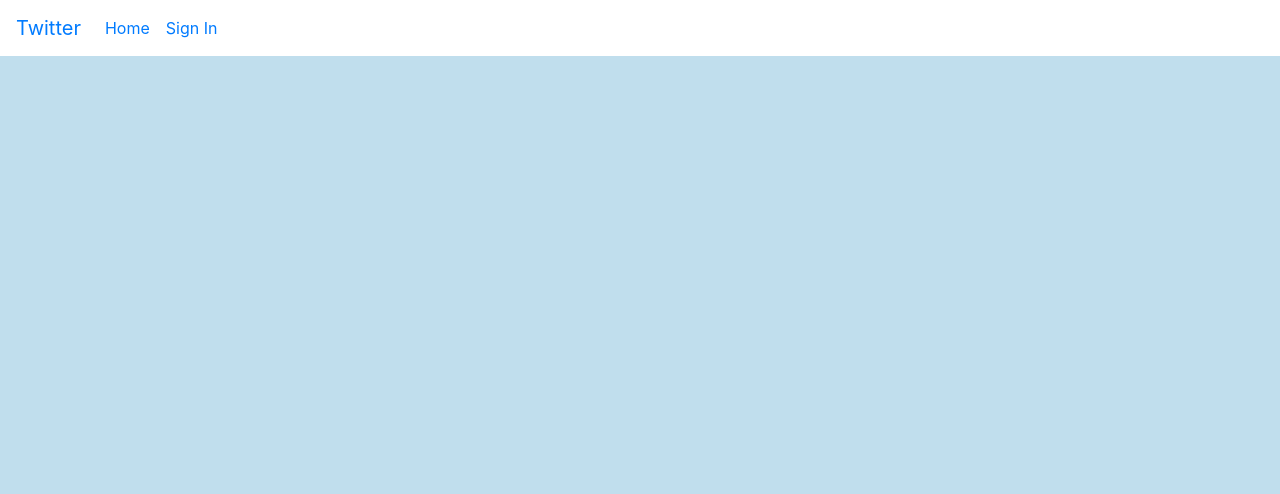
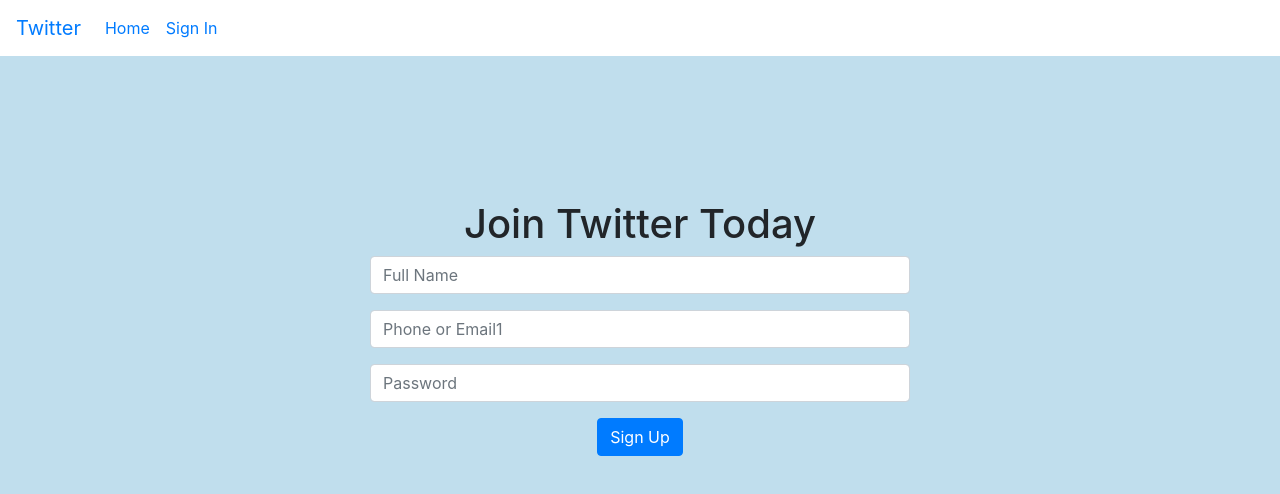
Before and after one commit to rahul9mody/bootstrap_socialSiteMockUp, a plain HTML site: page signin.html in a window 1280 px wide. Drawn offline with nearby package versions, Linux system fonts and the light colour scheme.

Commit message:
structural changes to signup page

```diff
--- a/css/style.css
+++ b/css/style.css
@@ -29,3 +29,7 @@ body{
 	color: #00aced;
 
 }
+
+.text-center {
+   text-align:center
+}
--- a/signin.html
+++ b/signin.html
@@ -33,6 +33,45 @@
       </div>
     </div>
 
+    <br>
+    <br>
+    <br>
+
+    <br>
+    <br>
+    <br>
+    <div class="container">
+      <div class="row">
+        <div class="col-3">
+
+        </div>
+        <div class="col-6 text-center">
+          <strong><h1>Join Twitter Today</h1></strong>
+          <form>
+            <div class="form-group">
+
+              <input type="text" class="form-control" id="fullName" placeholder="Full Name">
+            </div>
+            <div class="form-group">
+
+              <input type="text" class="form-control" id="email" aria-describedby="email" placeholder="Phone or Email1">
+            </div>
+            <div class="form-group">
+              <input type="password" class="form-control" id="password" placeholder="Password">
+            </div>
+
+            <button type="submit" class="btn btn-primary">Sign Up</button>
+          </form>
+        </div>
+        <div class="col-3">
+
+        </div>
+      </div>
+    </div>
+
+
+
+
     <!-- Optional JavaScript -->
     <!-- jQuery first, then Popper.js, then Bootstrap JS -->
     <script src="https://code.jquery.com/jquery-3.2.1.slim.min.js" integrity="sha384-KJ3o2DKtIkvYIK3UENzmM7KCkRr/rE9/Qpg6aAZGJwFDMVNA/GpGFF93hXpG5KkN" crossorigin="anonymous"></script>
```
